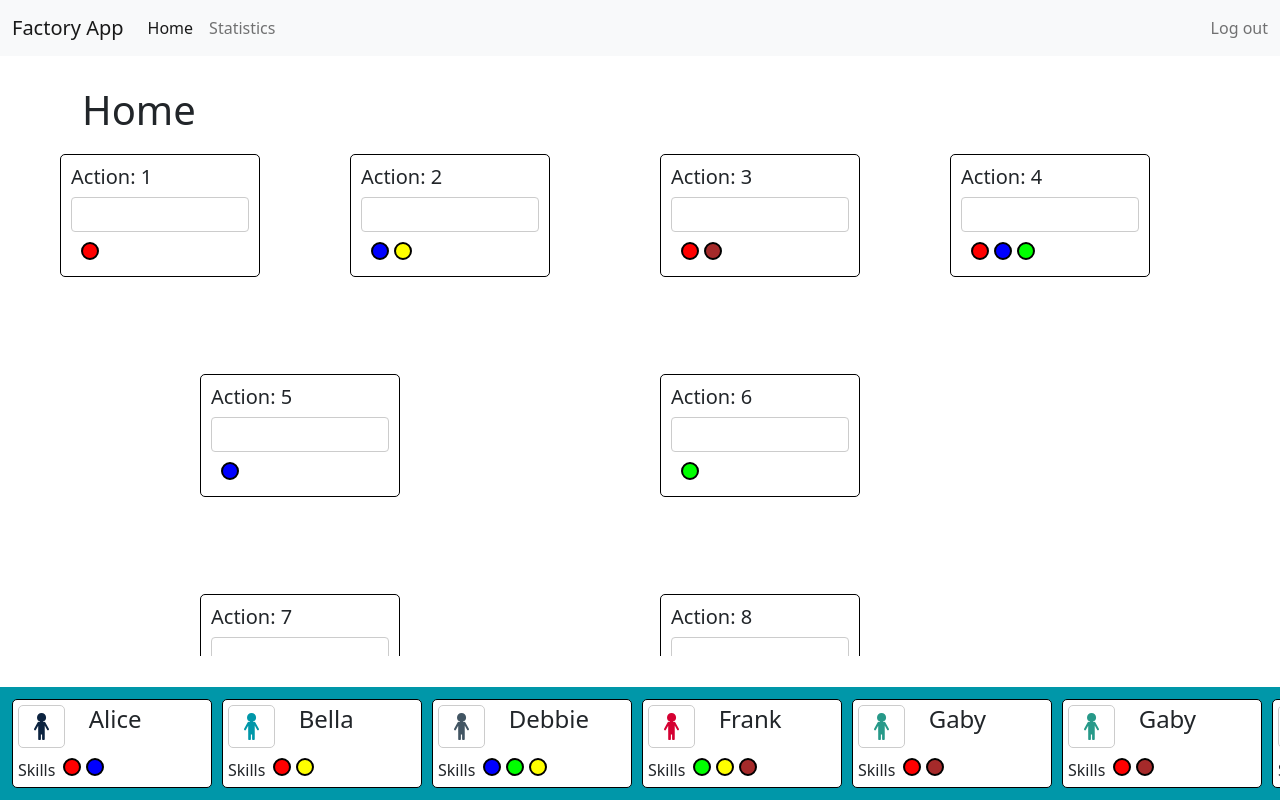
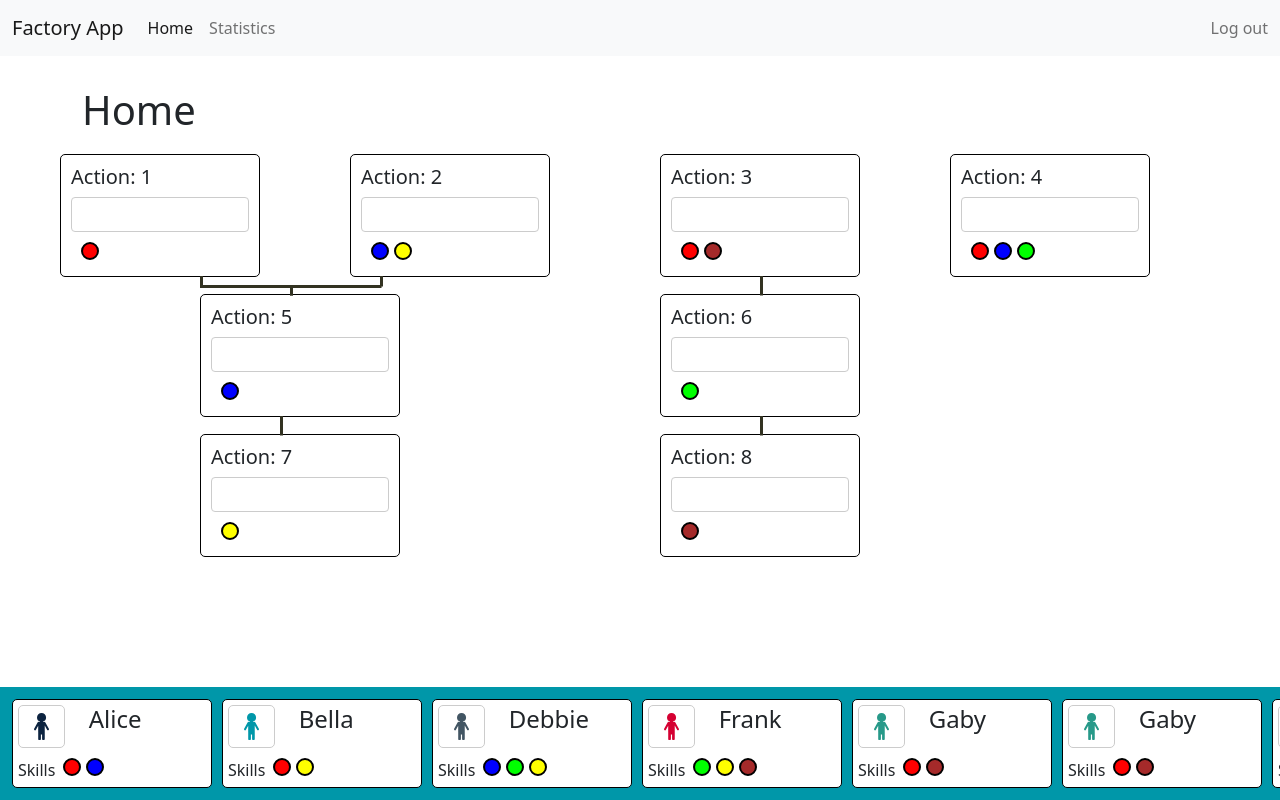
Before and after one commit to VRAIN-Projects/fabrica-v0, an Angular app: page / in a window 1280 px wide. Built offline with nearby package versions, Linux system fonts and the light colour scheme.

Commit message:
Set static connectors

```diff
--- a/src/app/components/home/connector/connector.component.css
+++ b/src/app/components/home/connector/connector.component.css
@@ -1,3 +1,6 @@
 .connector {
-    position: absolute;
+
+    padding: 1000px;
+    background-color: blue;
+    z-index: 100;
 }
--- a/src/app/components/home/connector/connector.component.html
+++ b/src/app/components/home/connector/connector.component.html
@@ -1,19 +1,9 @@
-<section *ngIf="this.orientation == 'Straight'">
-    <svg class="connector" style="left:{{left}}px;top:{{top}}px" width="23" height="41" pointer-events="none" position="absolute" version="1.1" xmlns="http://www.w3.org/1999/xhtml" class="_jsPlumb_connector "><path d="M 11.5,29.5 L 11.5 24.5 L 11.5 26 M 11.5 24.5 L 11.5 20.5 L 11.5 19 M 11.5 20.5 L 11.5 20.5 L 11.5 20.5 M 11.5 20.5 L 11.5 16.5 L 11.5 18 M 11.5 16.5 L 11.5 11.5 L 11.5 10 M 11.5 11.5 L 11.5,11.5" pointer-events="all" version="1.1" xmlns="http://www.w3.org/1999/xhtml" fill="none" stroke="#332" stroke-width="3"></path></svg>
-</section>
+<svg *ngIf="this.orientation == 'Straigth'"  style="position: absolute;left:{{left}}px;top:{{top}}px" width="23" height="41" pointer-events="none" position="absolute" version="1.1" xmlns="http://www.w3.org/1999/xhtml" class="_jsPlumb_connector "><path d="M 11.5,29.5 L 11.5 24.5 L 11.5 26 M 11.5 24.5 L 11.5 20.5 L 11.5 19 M 11.5 20.5 L 11.5 20.5 L 11.5 20.5 M 11.5 20.5 L 11.5 16.5 L 11.5 18 M 11.5 16.5 L 11.5 11.5 L 11.5 10 M 11.5 11.5 L 11.5,11.5" pointer-events="all" version="1.1" xmlns="http://www.w3.org/1999/xhtml" fill="none" stroke="#332" stroke-width="3"></path></svg>
 
-<section *ngIf="this.orientation == 'UpperLeft'">
-    <svg class="connector" style="left:{{left}}px;top:{{top}}px" width="113" height="41" pointer-events="none" position="absolute" version="1.1" xmlns="http://www.w3.org/1999/xhtml" class="_jsPlumb_connector "><path d="M 101.5,29.5 L 101.5 24.5 L 101.5 26 M 101.5 24.5 L 101.5 20.5 L 101.5 19 M 101.5 20.5 L 11.5 20.5 L 10 20.5 M 11.5 20.5 L 11.5 16.5 L 11.5 18 M 11.5 16.5 L 11.5 11.5 L 11.5 10 M 11.5 11.5 L 11.5,11.5" pointer-events="all" version="1.1" xmlns="http://www.w3.org/1999/xhtml"  fill="none" stroke="#332" stroke-width="3"></path></svg>
-</section>
+<svg *ngIf="this.orientation == 'UpperLeft'"  style="position: absolute;left:{{left}}px;top:{{top}}px" width="113" height="41" pointer-events="none" position="absolute" version="1.1" xmlns="http://www.w3.org/1999/xhtml" class="_jsPlumb_connector "><path d="M 101.5,29.5 L 101.5 24.5 L 101.5 26 M 101.5 24.5 L 101.5 20.5 L 101.5 19 M 101.5 20.5 L 11.5 20.5 L 10 20.5 M 11.5 20.5 L 11.5 16.5 L 11.5 18 M 11.5 16.5 L 11.5 11.5 L 11.5 10 M 11.5 11.5 L 11.5,11.5" pointer-events="all" version="1.1" xmlns="http://www.w3.org/1999/xhtml"  fill="none" stroke="#332" stroke-width="3"></path></svg>
 
-<section *ngIf="this.orientation == 'UpperRight'">
-    <svg class="connector" style="left:{{left}}px;top:{{top}}px" width="113" height="41" pointer-events="none" position="absolute" version="1.1" xmlns="http://www.w3.org/1999/xhtml" class="_jsPlumb_connector "><path d="M 11.5,29.5 L 11.5 24.5 L 11.5 26 M 11.5 24.5 L 11.5 20.5 L 11.5 19 M 11.5 20.5 L 101.5 20.5 L 100 20.5 M 101.5 20.5 L 101.5 16.5 L 101.5 18 M 101.5 16.5 L 101.5 11.5 L 101.5 10 M 101.5 11.5 L 101.5,11.5" pointer-events="all" version="1.1" xmlns="http://www.w3.org/1999/xhtml" fill="none" stroke="#332" stroke-width="3"></path></svg>
-</section>
+<svg *ngIf="this.orientation == 'UpperRight'"  style="position: absolute;left:{{left}}px;top:{{top}}px" width="113" height="41" pointer-events="none" position="absolute" version="1.1" xmlns="http://www.w3.org/1999/xhtml" class="_jsPlumb_connector "><path d="M 11.5,29.5 L 11.5 24.5 L 11.5 26 M 11.5 24.5 L 11.5 20.5 L 11.5 19 M 11.5 20.5 L 101.5 20.5 L 100 20.5 M 101.5 20.5 L 101.5 16.5 L 101.5 18 M 101.5 16.5 L 101.5 11.5 L 101.5 10 M 101.5 11.5 L 101.5,11.5" pointer-events="all" version="1.1" xmlns="http://www.w3.org/1999/xhtml" fill="none" stroke="#332" stroke-width="3"></path></svg>
 
-<section *ngIf="this.orientation == 'LowerLeft'">
-    <svg class="connector" style="left:{{left}}px;top:{{top}}px" width="113" height="41" pointer-events="none" position="absolute" version="1.1" xmlns="http://www.w3.org/1999/xhtml" class="_jsPlumb_connector "><path d="M 11.5,29.5 L 11.5 24.5 L 11.5 26 M 11.5 24.5 L 11.5 20.5 L 11.5 19 M 11.5 20.5 L 101.5 20.5 L 100 20.5 M 101.5 20.5 L 101.5 16.5 L 101.5 18 M 101.5 16.5 L 101.5 11.5 L 101.5 10 M 101.5 11.5 L 101.5,11.5" pointer-events="all" version="1.1" xmlns="http://www.w3.org/1999/xhtml" fill="none" stroke="#332" stroke-width="3"></path></svg>
-</section>
+<svg *ngIf="this.orientation == 'LowerLeft'"  style="position: absolute;left:{{left}}px;top:{{top}}px" width="113" height="41" pointer-events="none" position="absolute" version="1.1" xmlns="http://www.w3.org/1999/xhtml" class="_jsPlumb_connector "><path d="M 11.5,29.5 L 11.5 24.5 L 11.5 26 M 11.5 24.5 L 11.5 20.5 L 11.5 19 M 11.5 20.5 L 101.5 20.5 L 100 20.5 M 101.5 20.5 L 101.5 16.5 L 101.5 18 M 101.5 16.5 L 101.5 11.5 L 101.5 10 M 101.5 11.5 L 101.5,11.5" pointer-events="all" version="1.1" xmlns="http://www.w3.org/1999/xhtml" fill="none" stroke="#332" stroke-width="3"></path></svg>
 
-<section *ngIf="this.orientation == 'LowerRight'">
-    <svg class="connector" style="left:{{left}}px;top:{{top}}px" width="113" height="41" pointer-events="none" position="absolute" version="1.1" xmlns="http://www.w3.org/1999/xhtml" class="_jsPlumb_connector "><path d="M 101.5,29.5 L 101.5 24.5 L 101.5 26 M 101.5 24.5 L 101.5 20.5 L 101.5 19 M 101.5 20.5 L 11.5 20.5 L 10 20.5 M 11.5 20.5 L 11.5 16.5 L 11.5 18 M 11.5 16.5 L 11.5 11.5 L 11.5 10 M 11.5 11.5 L 11.5,11.5" pointer-events="all" version="1.1" xmlns="http://www.w3.org/1999/xhtml" fill="none" stroke="#332" stroke-width="3"></path></svg>
-</section>
+<svg *ngIf="this.orientation == 'LowerRight'" style="position: absolute;left:{{left}}px;top:{{top}}px" width="113" height="41" pointer-events="none" position="absolute" version="1.1" xmlns="http://www.w3.org/1999/xhtml" class="_jsPlumb_connector "><path d="M 101.5,29.5 L 101.5 24.5 L 101.5 26 M 101.5 24.5 L 101.5 20.5 L 101.5 19 M 101.5 20.5 L 11.5 20.5 L 10 20.5 M 11.5 20.5 L 11.5 16.5 L 11.5 18 M 11.5 16.5 L 11.5 11.5 L 11.5 10 M 11.5 11.5 L 11.5,11.5" pointer-events="all" version="1.1" xmlns="http://www.w3.org/1999/xhtml" fill="none" stroke="#332" stroke-width="3"></path></svg>
--- a/src/app/components/home/connector/connector.component.ts
+++ b/src/app/components/home/connector/connector.component.ts
@@ -6,7 +6,7 @@ import { Component, Input } from '@angular/core';
   styleUrls: ['./connector.component.css']
 })
 export class ConnectorComponent {
-  @Input() orientation: string = "Straight";
+  @Input() orientation: string = "Straigth";
   @Input() top: number = 0;
   @Input() left: number = 0;
 }
--- a/src/app/components/home/factory/factory.component.html
+++ b/src/app/components/home/factory/factory.component.html
@@ -1,3 +1,9 @@
 <section class="factory">
       <app-action *ngFor="let action of actions" [action]="action" class="action" [style.top.px]="action.top" [style.left.px]="action.left"></app-action>
+      <app-connector [orientation]="'UpperLeft'" [left]="140" [top]="122" style="background-color: red; z-index: 50;"></app-connector>
+      <app-connector [orientation]="'UpperRight'" [left]="230" [top]="122" style="background-color: red; z-index: 50;"></app-connector>
+      <app-connector [orientation]="'Straigth'" [left]="220" [top]="262" style="background-color: red; z-index: 50;"></app-connector>
+      <app-connector [orientation]="'Straigth'" [left]="700" [top]="122" style="background-color: red; z-index: 50;"></app-connector>
+      <app-connector [orientation]="'Straigth'" [left]="700" [top]="262" style="background-color: red; z-index: 50;"></app-connector>
+
 </section>
--- a/src/app/services/workers.service.ts
+++ b/src/app/services/workers.service.ts
@@ -29,10 +29,10 @@ export class WorkersService {
     new Action(2, [this.allSkills[1], this.allSkills[3]], 10, 300),
     new Action(3, [this.allSkills[0], this.allSkills[4]], 10, 610),
     new Action(4, [this.allSkills[0], this.allSkills[1], this.allSkills[2]], 10, 900),
-    new Action(5, [this.allSkills[1]], 230, 150),
-    new Action(6, [this.allSkills[2]], 230, 610),
-    new Action(7, [this.allSkills[3]], 450, 150),
-    new Action(8, [this.allSkills[4]], 450, 610),
+    new Action(5, [this.allSkills[1]], 150, 150),
+    new Action(6, [this.allSkills[2]], 150, 610),
+    new Action(7, [this.allSkills[3]], 290, 150),
+    new Action(8, [this.allSkills[4]], 290, 610),
 
   ];
 
```
